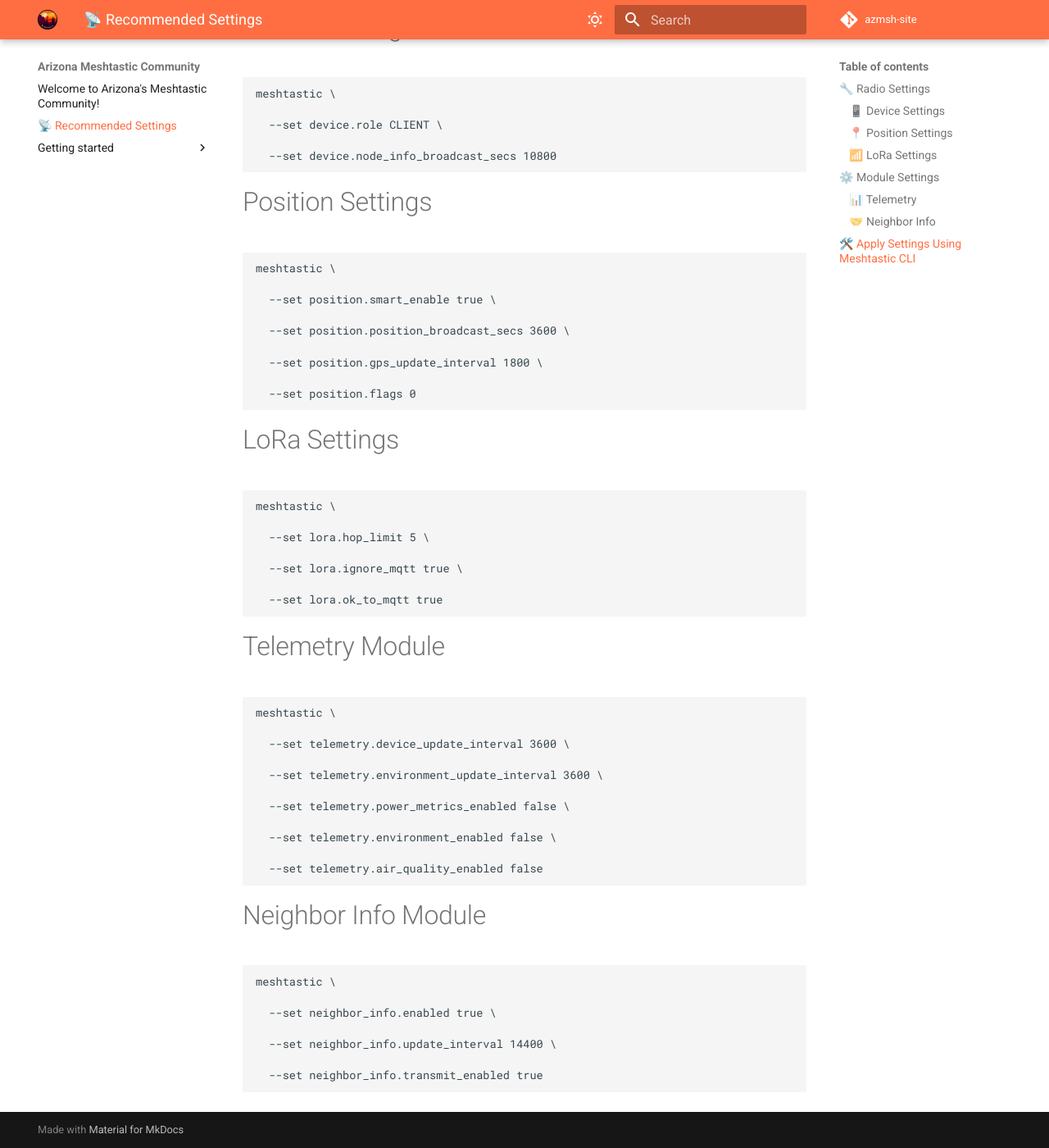
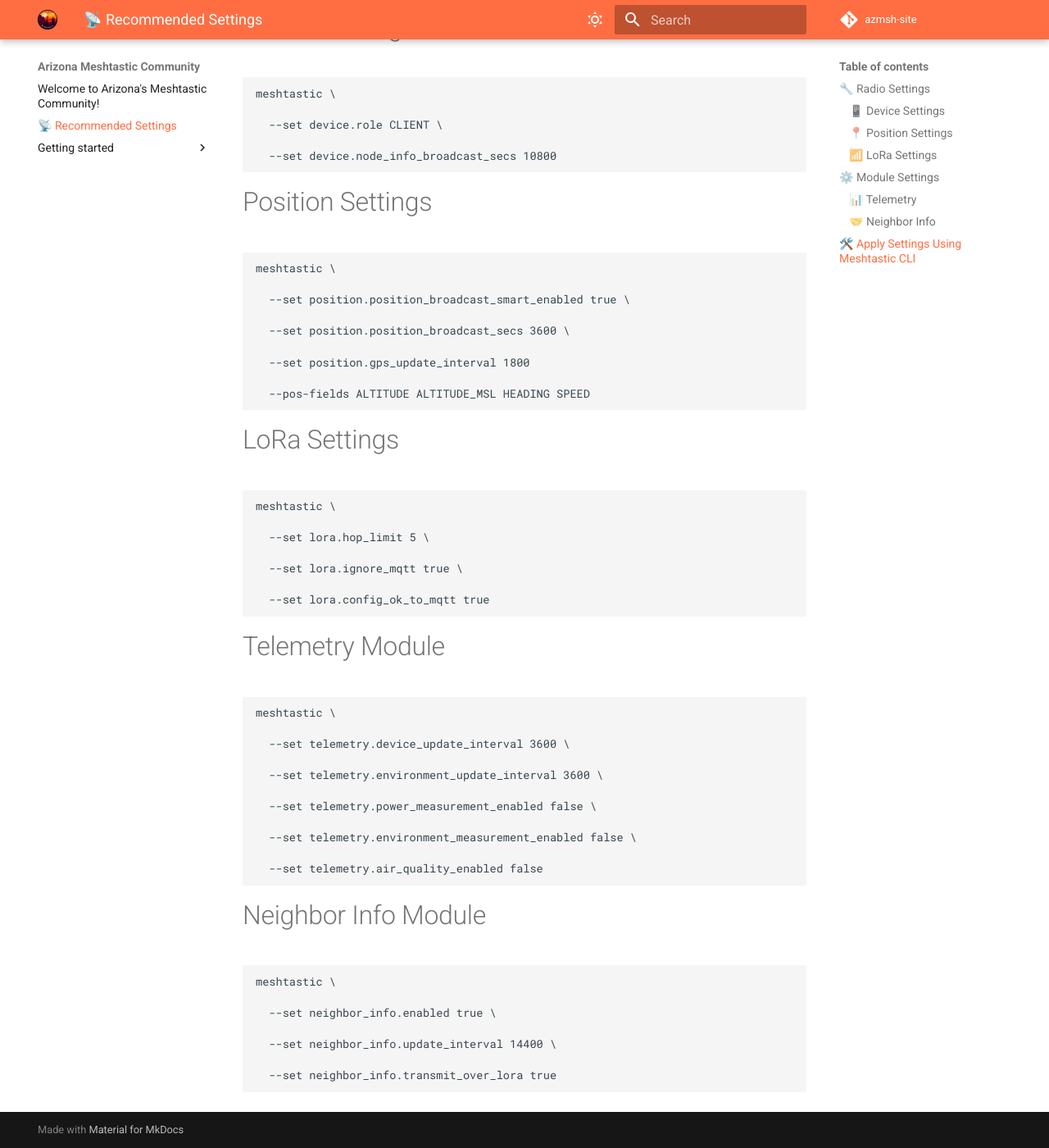
Before and after one commit to ArizonaMeshtasticCommunity/azmsh-site, an MkDocs documentation site: the page built from docs/recommended_configuration_settings.md, in a window 1280 px wide and 1400 px high, scrolled down 2299 px. Shown: the whole window at 82% size. Built offline with MkDocs 1.6.1 and Material for MkDocs 9.7.7, drawn with Linux system fonts in a browser that asks for light colours; comment, search, counter and statistics services are not loaded.

Commit message:
Update CLI docs in recommended configuration
Just some properties that weren't the actual values being used, because the underlying protobufs are kinda inconsistent, heh

````diff
--- a/docs/recommended_configuration_settings.md
+++ b/docs/recommended_configuration_settings.md
@@ -71,13 +71,13 @@
 ```
 meshtastic \
 
-  --set position.smart_enable true \
+  --set position.position_broadcast_smart_enabled true \
 
   --set position.position_broadcast_secs 3600 \
 
-  --set position.gps_update_interval 1800 \
+  --set position.gps_update_interval 1800
 
-  --set position.flags 0
+  --pos-fields ALTITUDE ALTITUDE_MSL HEADING SPEED
 ```
 # LoRa Settings
 ```
@@ -87,7 +87,7 @@
 
   --set lora.ignore_mqtt true \
 
-  --set lora.ok_to_mqtt true
+  --set lora.config_ok_to_mqtt true
 ```
 # Telemetry Module
 ```
@@ -97,9 +97,9 @@
 
   --set telemetry.environment_update_interval 3600 \
 
-  --set telemetry.power_metrics_enabled false \
+  --set telemetry.power_measurement_enabled false \
 
-  --set telemetry.environment_enabled false \
+  --set telemetry.environment_measurement_enabled false \
 
   --set telemetry.air_quality_enabled false
 ```
@@ -111,5 +111,5 @@
 
   --set neighbor_info.update_interval 14400 \
 
-  --set neighbor_info.transmit_enabled true
+  --set neighbor_info.transmit_over_lora true
 ```
````
